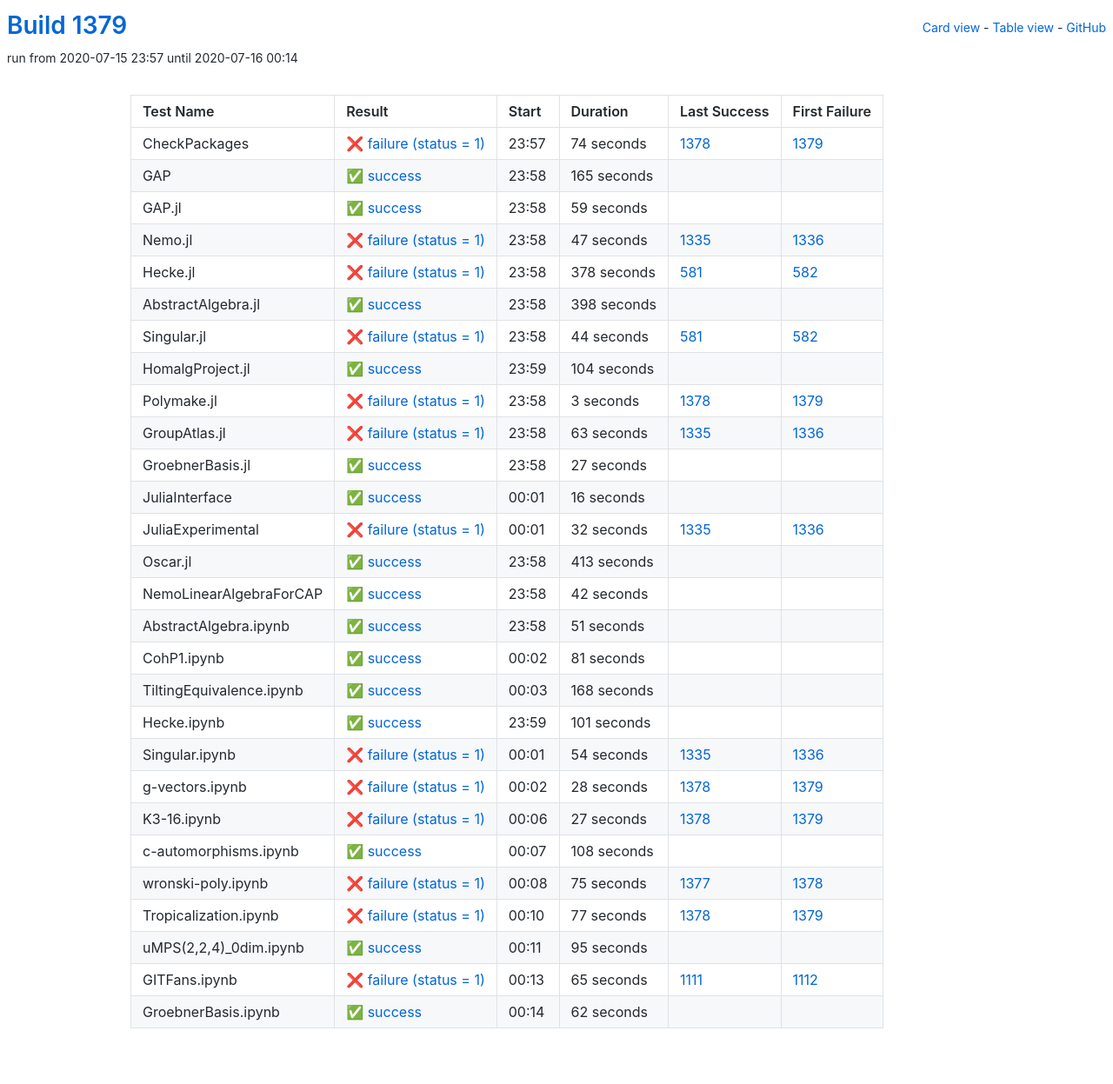
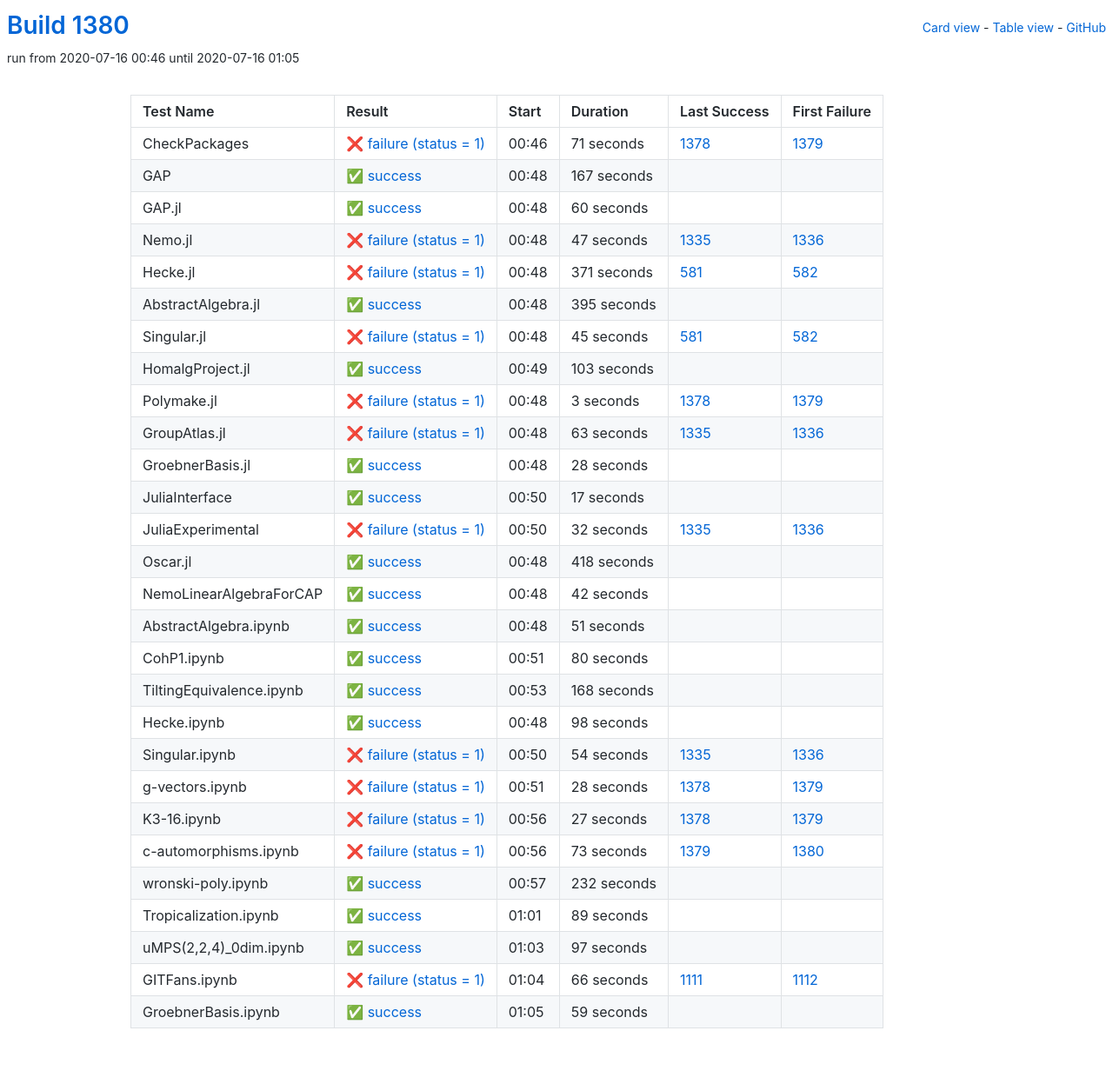
Before and after one commit to oscar-system/oscar-ci-status-1.4, a Jekyll site: the page built from table.html, in a window 1280 px wide. Shown: the whole page at 87% size. Built offline with Jekyll 4.4.1, drawn with Linux system fonts in a browser that asks for light colours.

Commit message:
Build #1380

```diff
--- a/_data/ci.yml
+++ b/_data/ci.yml
@@ -1,6 +1,6 @@
 ---
-build: 1379
-build_url: https://oscarci.mathematik.uni-kl.de/job/oscar-julia-1.4/1379/
+build: 1380
+build_url: https://oscarci.mathematik.uni-kl.de/job/oscar-julia-1.4/1380/
 job: oscar-julia-1.4
 organization: oscar-system
 repo: oscar-ci-status-1.4
@@ -8,44 +8,44 @@ repourl: https://github.com/oscar-system/oscar-ci-status-1.4
 tests:
 - name: CheckPackages
   id: checkpackages
-  log: https://oscarci.mathematik.uni-kl.de/job/oscar-julia-1.4/1379/artifact/logs/build-1379/CheckPackages.log
-  start: 2020-07-15 23:57
+  log: https://oscarci.mathematik.uni-kl.de/job/oscar-julia-1.4/1380/artifact/logs/build-1380/CheckPackages.log
+  start: 2020-07-16 00:46
   success: false
   exitcode: 1
   status: failure
-  duration: 74
+  duration: 71
   last_success: 1378
   last_success_url: https://oscarci.mathematik.uni-kl.de/job/oscar-julia-1.4/1378/
   first_failure: 1379
   first_failure_url: https://oscarci.mathematik.uni-kl.de/job/oscar-julia-1.4/1379/
 - name: GAP
   id: gap
-  log: https://oscarci.mathematik.uni-kl.de/job/oscar-julia-1.4/1379/artifact/logs/build-1379/GAP.log
-  start: 2020-07-15 23:58
+  log: https://oscarci.mathematik.uni-kl.de/job/oscar-julia-1.4/1380/artifact/logs/build-1380/GAP.log
+  start: 2020-07-16 00:48
   success: true
   exitcode: 0
   status: success
-  duration: 165
+  duration: 167
   last_success: false
   last_success_url:
   first_failure: false
   first_failure_url:
 - name: GAP.jl
   id: gap-jl
-  log: https://oscarci.mathematik.uni-kl.de/job/oscar-julia-1.4/1379/artifact/logs/build-1379/GAP.jl.log
-  start: 2020-07-15 23:58
+  log: https://oscarci.mathematik.uni-kl.de/job/oscar-julia-1.4/1380/artifact/logs/build-1380/GAP.jl.log
+  start: 2020-07-16 00:48
   success: true
   exitcode: 0
   status: success
-  duration: 59
+  duration: 60
   last_success: false
   last_success_url:
   first_failure: false
   first_failure_url:
 - name: Nemo.jl
   id: nemo-jl
-  log: https://oscarci.mathematik.uni-kl.de/job/oscar-julia-1.4/1379/artifact/logs/build-1379/Nemo.jl.log
-  start: 2020-07-15 23:58
+  log: https://oscarci.mathematik.uni-kl.de/job/oscar-julia-1.4/1380/artifact/logs/build-1380/Nemo.jl.log
+  start: 2020-07-16 00:48
   success: false
   exitcode: 1
   status: failure
@@ -56,56 +56,56 @@ tests:
   first_failure_url: https://oscarci.mathematik.uni-kl.de/job/oscar-julia-1.4/1336/
 - name: Hecke.jl
   id: hecke-jl
-  log: https://oscarci.mathematik.uni-kl.de/job/oscar-julia-1.4/1379/artifact/logs/build-1379/Hecke.jl.log
-  start: 2020-07-15 23:58
+  log: https://oscarci.mathematik.uni-kl.de/job/oscar-julia-1.4/1380/artifact/logs/build-1380/Hecke.jl.log
+  start: 2020-07-16 00:48
   success: false
   exitcode: 1
   status: failure
-  duration: 378
+  duration: 371
   last_success: 581
   last_success_url: https://oscarci.mathematik.uni-kl.de/job/oscar-julia-1.4/581/
   first_failure: 582
   first_failure_url: https://oscarci.mathematik.uni-kl.de/job/oscar-julia-1.4/582/
 - name: AbstractAlgebra.jl
   id: abstractalgebra-jl
-  log: https://oscarci.mathematik.uni-kl.de/job/oscar-julia-1.4/1379/artifact/logs/build-1379/AbstractAlgebra.jl.log
-  start: 2020-07-15 23:58
+  log: https://oscarci.mathematik.uni-kl.de/job/oscar-julia-1.4/1380/artifact/logs/build-1380/AbstractAlgebra.jl.log
+  start: 2020-07-16 00:48
   success: true
   exitcode: 0
   status: success
-  duration: 398
+  duration: 395
   last_success: false
   last_success_url:
   first_failure: false
   first_failure_url:
 - name: Singular.jl
   id: singular-jl
-  log: https://oscarci.mathematik.uni-kl.de/job/oscar-julia-1.4/1379/artifact/logs/build-1379/Singular.jl.log
-  start: 2020-07-15 23:58
+  log: https://oscarci.mathematik.uni-kl.de/job/oscar-julia-1.4/1380/artifact/logs/build-1380/Singular.jl.log
+  start: 2020-07-16 00:48
   success: false
   exitcode: 1
   status: failure
-  duration: 44
+  duration: 45
   last_success: 581
   last_success_url: https://oscarci.mathematik.uni-kl.de/job/oscar-julia-1.4/581/
   first_failure: 582
   first_failure_url: https://oscarci.mathematik.uni-kl.de/job/oscar-julia-1.4/582/
 - name: HomalgProject.jl
   id: homalgproject-jl
-  log: https://oscarci.mathematik.uni-kl.de/job/oscar-julia-1.4/1379/artifact/logs/build-1379/HomalgProject.jl.log
-  start: 2020-07-15 23:59
+  log: https://oscarci.mathematik.uni-kl.de/job/oscar-julia-1.4/1380/artifact/logs/build-1380/HomalgProject.jl.log
+  start: 2020-07-16 00:49
   success: true
   exitcode: 0
   status: success
-  duration: 104
+  duration: 103
   last_success: false
   last_success_url:
   first_failure: false
   first_failure_url:
 - name: Polymake.jl
   id: polymake-jl
-  log: https://oscarci.mathematik.uni-kl.de/job/oscar-julia-1.4/1379/artifact/logs/build-1379/Polymake.jl.log
-  start: 2020-07-15 23:58
+  log: https://oscarci.mathematik.uni-kl.de/job/oscar-julia-1.4/1380/artifact/logs/build-1380/Polymake.jl.log
+  start: 2020-07-16 00:48
   success: false
   exitcode: 1
   status: failure
@@ -116,8 +116,8 @@ tests:
   first_failure_url: https://oscarci.mathematik.uni-kl.de/job/oscar-julia-1.4/1379/
 - name: GroupAtlas.jl
   id: groupatlas-jl
-  log: https://oscarci.mathematik.uni-kl.de/job/oscar-julia-1.4/1379/artifact/logs/build-1379/GroupAtlas.jl.log
-  start: 2020-07-15 23:58
+  log: https://oscarci.mathematik.uni-kl.de/job/oscar-julia-1.4/1380/artifact/logs/build-1380/GroupAtlas.jl.log
+  start: 2020-07-16 00:48
   success: false
   exitcode: 1
   status: failure
@@ -128,32 +128,32 @@ tests:
   first_failure_url: https://oscarci.mathematik.uni-kl.de/job/oscar-julia-1.4/1336/
 - name: GroebnerBasis.jl
   id: groebnerbasis-jl
-  log: https://oscarci.mathematik.uni-kl.de/job/oscar-julia-1.4/1379/artifact/logs/build-1379/GroebnerBasis.jl.log
-  start: 2020-07-15 23:58
+  log: https://oscarci.mathematik.uni-kl.de/job/oscar-julia-1.4/1380/artifact/logs/build-1380/GroebnerBasis.jl.log
+  start: 2020-07-16 00:48
   success: true
   exitcode: 0
   status: success
-  duration: 27
+  duration: 28
   last_success: false
   last_success_url:
   first_failure: false
   first_failure_url:
 - name: JuliaInterface
   id: juliainterface
-  log: https://oscarci.mathematik.uni-kl.de/job/oscar-julia-1.4/1379/artifact/logs/build-1379/JuliaInterface.log
-  start: 2020-07-16 00:01
+  log: https://oscarci.mathematik.uni-kl.de/job/oscar-julia-1.4/1380/artifact/logs/build-1380/JuliaInterface.log
+  start: 2020-07-16 00:50
   success: true
   exitcode: 0
   status: success
-  duration: 16
+  duration: 17
   last_success: false
   last_success_url:
   first_failure: false
   first_failure_url:
 - name: JuliaExperimental
   id: juliaexperimental
-  log: https://oscarci.mathematik.uni-kl.de/job/oscar-julia-1.4/1379/artifact/logs/build-1379/JuliaExperimental.log
-  start: 2020-07-16 00:01
+  log: https://oscarci.mathematik.uni-kl.de/job/oscar-julia-1.4/1380/artifact/logs/build-1380/JuliaExperimental.log
+  start: 2020-07-16 00:50
   success: false
   exitcode: 1
   status: failure
@@ -164,20 +164,20 @@ tests:
   first_failure_url: https://oscarci.mathematik.uni-kl.de/job/oscar-julia-1.4/1336/
 - name: Oscar.jl
   id: oscar-jl
-  log: https://oscarci.mathematik.uni-kl.de/job/oscar-julia-1.4/1379/artifact/logs/build-1379/Oscar.jl.log
-  start: 2020-07-15 23:58
+  log: https://oscarci.mathematik.uni-kl.de/job/oscar-julia-1.4/1380/artifact/logs/build-1380/Oscar.jl.log
+  start: 2020-07-16 00:48
   success: true
   exitcode: 0
   status: success
-  duration: 413
+  duration: 418
   last_success: false
   last_success_url:
   first_failure: false
   first_failure_url:
 - name: NemoLinearAlgebraForCAP
   id: nemolinearalgebraforcap
-  log: https://oscarci.mathematik.uni-kl.de/job/oscar-julia-1.4/1379/artifact/logs/build-1379/NemoLinearAlgebraForCAP.log
-  start: 2020-07-15 23:58
+  log: https://oscarci.mathematik.uni-kl.de/job/oscar-julia-1.4/1380/artifact/logs/build-1380/NemoLinearAlgebraForCAP.log
+  start: 2020-07-16 00:48
   success: true
   exitcode: 0
   status: success
@@ -188,8 +188,8 @@ tests:
   first_failure_url:
 - name: AbstractAlgebra.ipynb
   id: abstractalgebra-ipynb
-  log: https://oscarci.mathematik.uni-kl.de/job/oscar-julia-1.4/1379/artifact/logs/build-1379/AbstractAlgebra.ipynb.log
-  start: 2020-07-15 23:58
+  log: https://oscarci.mathematik.uni-kl.de/job/oscar-julia-1.4/1380/artifact/logs/build-1380/AbstractAlgebra.ipynb.log
+  start: 2020-07-16 00:48
   success: true
   exitcode: 0
   status: success
@@ -200,20 +200,20 @@ tests:
   first_failure_url:
 - name: CohP1.ipynb
   id: cohp1-ipynb
-  log: https://oscarci.mathematik.uni-kl.de/job/oscar-julia-1.4/1379/artifact/logs/build-1379/CohP1.ipynb.log
-  start: 2020-07-16 00:02
+  log: https://oscarci.mathematik.uni-kl.de/job/oscar-julia-1.4/1380/artifact/logs/build-1380/CohP1.ipynb.log
+  start: 2020-07-16 00:51
   success: true
   exitcode: 0
   status: success
-  duration: 81
+  duration: 80
   last_success: false
   last_success_url:
   first_failure: false
   first_failure_url:
 - name: TiltingEquivalence.ipynb
   id: tiltingequivalence-ipynb
-  log: https://oscarci.mathematik.uni-kl.de/job/oscar-julia-1.4/1379/artifact/logs/build-1379/TiltingEquivalence.ipynb.log
-  start: 2020-07-16 00:03
+  log: https://oscarci.mathematik.uni-kl.de/job/oscar-julia-1.4/1380/artifact/logs/build-1380/TiltingEquivalence.ipynb.log
+  start: 2020-07-16 00:53
   success: true
   exitcode: 0
   status: success
@@ -224,20 +224,20 @@ tests:
   first_failure_url:
 - name: Hecke.ipynb
   id: hecke-ipynb
-  log: https://oscarci.mathematik.uni-kl.de/job/oscar-julia-1.4/1379/artifact/logs/build-1379/Hecke.ipynb.log
-  start: 2020-07-15 23:59
+  log: https://oscarci.mathematik.uni-kl.de/job/oscar-julia-1.4/1380/artifact/logs/build-1380/Hecke.ipynb.log
+  start: 2020-07-16 00:48
   success: true
   exitcode: 0
   status: success
-  duration: 101
+  duration: 98
   last_success: false
   last_success_url:
   first_failure: false
   first_failure_url:
 - name: Singular.ipynb
   id: singular-ipynb
-  log: https://oscarci.mathematik.uni-kl.de/job/oscar-julia-1.4/1379/artifact/logs/build-1379/Singular.ipynb.log
-  start: 2020-07-16 00:01
+  log: https://oscarci.mathematik.uni-kl.de/job/oscar-julia-1.4/1380/artifact/logs/build-1380/Singular.ipynb.log
+  start: 2020-07-16 00:50
   success: false
   exitcode: 1
   status: failure
@@ -248,8 +248,8 @@ tests:
   first_failure_url: https://oscarci.mathematik.uni-kl.de/job/oscar-julia-1.4/1336/
 - name: g-vectors.ipynb
   id: g-vectors-ipynb
-  log: https://oscarci.mathematik.uni-kl.de/job/oscar-julia-1.4/1379/artifact/logs/build-1379/g-vectors.ipynb.log
-  start: 2020-07-16 00:02
+  log: https://oscarci.mathematik.uni-kl.de/job/oscar-julia-1.4/1380/artifact/logs/build-1380/g-vectors.ipynb.log
+  start: 2020-07-16 00:51
   success: false
   exitcode: 1
   status: failure
@@ -260,8 +260,8 @@ tests:
   first_failure_url: https://oscarci.mathematik.uni-kl.de/job/oscar-julia-1.4/1379/
 - name: K3-16.ipynb
   id: k3-16-ipynb
-  log: https://oscarci.mathematik.uni-kl.de/job/oscar-julia-1.4/1379/artifact/logs/build-1379/K3-16.ipynb.log
-  start: 2020-07-16 00:06
+  log: https://oscarci.mathematik.uni-kl.de/job/oscar-julia-1.4/1380/artifact/logs/build-1380/K3-16.ipynb.log
+  start: 2020-07-16 00:56
   success: false
   exitcode: 1
   status: failure
@@ -272,72 +272,72 @@ tests:
   first_failure_url: https://oscarci.mathematik.uni-kl.de/job/oscar-julia-1.4/1379/
 - name: c-automorphisms.ipynb
   id: c-automorphisms-ipynb
-  log: https://oscarci.mathematik.uni-kl.de/job/oscar-julia-1.4/1379/artifact/logs/build-1379/c-automorphisms.ipynb.log
-  start: 2020-07-16 00:07
+  log: https://oscarci.mathematik.uni-kl.de/job/oscar-julia-1.4/1380/artifact/logs/build-1380/c-automorphisms.ipynb.log
+  start: 2020-07-16 00:56
+  success: false
+  exitcode: 1
+  status: failure
+  duration: 73
+  last_success: 1379
+  last_success_url: https://oscarci.mathematik.uni-kl.de/job/oscar-julia-1.4/1379/
+  first_failure: 1380
+  first_failure_url: https://oscarci.mathematik.uni-kl.de/job/oscar-julia-1.4/1380/
+- name: wronski-poly.ipynb
+  id: wronski-poly-ipynb
+  log: https://oscarci.mathematik.uni-kl.de/job/oscar-julia-1.4/1380/artifact/logs/build-1380/wronski-poly.ipynb.log
+  start: 2020-07-16 00:57
   success: true
   exitcode: 0
   status: success
-  duration: 108
+  duration: 232
   last_success: false
   last_success_url:
   first_failure: false
   first_failure_url:
-- name: wronski-poly.ipynb
-  id: wronski-poly-ipynb
-  log: https://oscarci.mathematik.uni-kl.de/job/oscar-julia-1.4/1379/artifact/logs/build-1379/wronski-poly.ipynb.log
-  start: 2020-07-16 00:08
-  success: false
-  exitcode: 1
-  status: failure
-  duration: 75
-  last_success: 1377
-  last_success_url: https://oscarci.mathematik.uni-kl.de/job/oscar-julia-1.4/1377/
-  first_failure: 1378
-  first_failure_url: https://oscarci.mathematik.uni-kl.de/job/oscar-julia-1.4/1378/
 - name: Tropicalization.ipynb
   id: tropicalization-ipynb
-  log: https://oscarci.mathematik.uni-kl.de/job/oscar-julia-1.4/1379/artifact/logs/build-1379/Tropicalization.ipynb.log
-  start: 2020-07-16 00:10
-  success: false
-  exitcode: 1
-  status: failure
-  duration: 77
-  last_success: 1378
-  last_success_url: https://oscarci.mathematik.uni-kl.de/job/oscar-julia-1.4/1378/
-  first_failure: 1379
-  first_failure_url: https://oscarci.mathematik.uni-kl.de/job/oscar-julia-1.4/1379/
-- name: uMPS(2,2,4)_0dim.ipynb
-  id: umps-2-2-4-0dim-ipynb
-  log: https://oscarci.mathematik.uni-kl.de/job/oscar-julia-1.4/1379/artifact/logs/build-1379/uMPS-2-2-4-_0dim.ipynb.log
-  start: 2020-07-16 00:11
+  log: https://oscarci.mathematik.uni-kl.de/job/oscar-julia-1.4/1380/artifact/logs/build-1380/Tropicalization.ipynb.log
+  start: 2020-07-16 01:01
   success: true
   exitcode: 0
   status: success
-  duration: 95
+  duration: 89
+  last_success: false
+  last_success_url:
+  first_failure: false
+  first_failure_url:
+- name: uMPS(2,2,4)_0dim.ipynb
+  id: umps-2-2-4-0dim-ipynb
+  log: https://oscarci.mathematik.uni-kl.de/job/oscar-julia-1.4/1380/artifact/logs/build-1380/uMPS-2-2-4-_0dim.ipynb.log
+  start: 2020-07-16 01:03
+  success: true
+  exitcode: 0
+  status: success
+  duration: 97
   last_success: false
   last_success_url:
   first_failure: false
   first_failure_url:
 - name: GITFans.ipynb
   id: gitfans-ipynb
-  log: https://oscarci.mathematik.uni-kl.de/job/oscar-julia-1.4/1379/artifact/logs/build-1379/GITFans.ipynb.log
-  start: 2020-07-16 00:13
+  log: https://oscarci.mathematik.uni-kl.de/job/oscar-julia-1.4/1380/artifact/logs/build-1380/GITFans.ipynb.log
+  start: 2020-07-16 01:04
   success: false
   exitcode: 1
   status: failure
-  duration: 65
+  duration: 66
   last_success: 1111
   last_success_url: https://oscarci.mathematik.uni-kl.de/job/oscar-julia-1.4/1111/
   first_failure: 1112
   first_failure_url: https://oscarci.mathematik.uni-kl.de/job/oscar-julia-1.4/1112/
 - name: GroebnerBasis.ipynb
   id: groebnerbasis-ipynb
-  log: https://oscarci.mathematik.uni-kl.de/job/oscar-julia-1.4/1379/artifact/logs/build-1379/GroebnerBasis.ipynb.log
-  start: 2020-07-16 00:14
+  log: https://oscarci.mathematik.uni-kl.de/job/oscar-julia-1.4/1380/artifact/logs/build-1380/GroebnerBasis.ipynb.log
+  start: 2020-07-16 01:05
   success: true
   exitcode: 0
   status: success
-  duration: 62
+  duration: 59
   last_success: false
   last_success_url:
   first_failure: false
```
Also changed, not shown: README.md.
